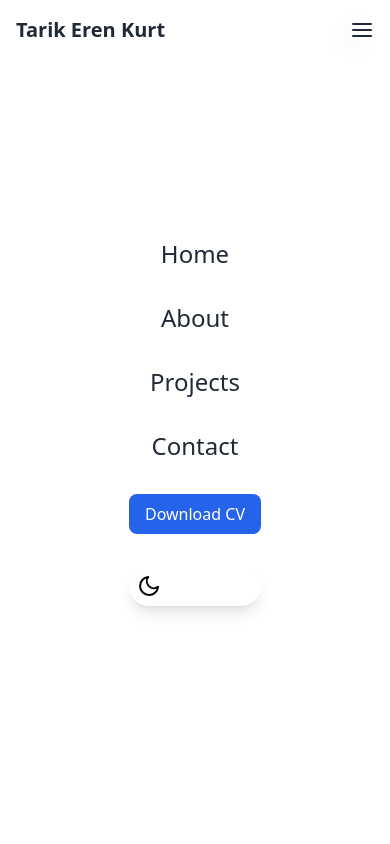
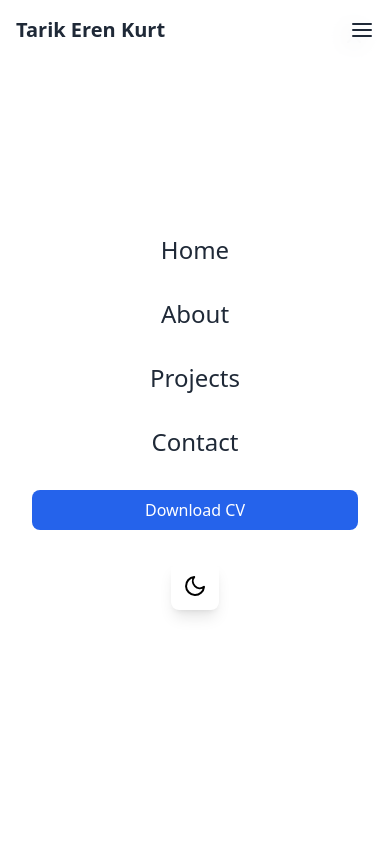
Before and after one commit to fulcrum0/portfolioWebsite, a plain HTML site: page index.html in a window 390 px wide. Both pictures are taken after a click on the button 362 px from the left and 30 px from the top of the page. Shown: the top 844 px of the page. Drawn offline with nearby package versions, Linux system fonts and the light colour scheme.

Commit message:
Update index.html

```diff
--- a/index.html
+++ b/index.html
@@ -52,7 +52,7 @@
         <button class="absolute top-4 right-4 p-2" id="closeMenuBtn">
             <i data-feather="x" class="text-gray-800 dark:text-white"></i>
         </button>
-        <div class="flex flex-col space-y-8 text-center">
+        <div class="flex flex-col space-y-8 text-center w-full px-8">
             <a href="#home" class="text-2xl font-medium text-gray-800 dark:text-white">Home</a>
             <a href="#about" class="text-2xl font-medium text-gray-800 dark:text-white">About</a>
             <a href="#projects" class="text-2xl font-medium text-gray-800 dark:text-white">Projects</a>
@@ -61,10 +61,13 @@
                 class="px-4 py-2 bg-blue-600 text-white rounded-lg hover:bg-blue-700 transition-colors">
                 Download CV
             </a>
-            <button id="themeBtnMobile" class="p-2 rounded-full bg-white dark:bg-gray-800 shadow-lg">
-                <i data-feather="moon" class="dark:hidden"></i>
-                <i data-feather="sun" class="hidden dark:block"></i>
-            </button>
+            <div class="flex justify-center w-full">
+                <button id="themeBtnMobile"
+                    class="p-2 rounded-lg bg-white dark:bg-gray-800 shadow-lg w-12 h-12 flex items-center justify-center">
+                    <i data-feather="moon" class="dark:hidden"></i>
+                    <i data-feather="sun" class="hidden dark:block"></i>
+                </button>
+            </div>
         </div>
     </div>
 
@@ -333,17 +336,14 @@
     </footer>
 
     <script>
-        // AOS ve Feather
         AOS.init({ duration: 800, easing: 'ease-in-out', once: true });
         feather.replace();
 
-        // Tema Toggle
         const themeBtns = [document.getElementById('themeBtn'), document.getElementById('themeBtnMobile')];
         themeBtns.forEach(btn => {
             btn.addEventListener('click', () => {
                 document.documentElement.classList.toggle('dark');
 
-                // İkonları toggle et
                 const moonIcon = btn.querySelector('[data-feather="moon"]');
                 const sunIcon = btn.querySelector('[data-feather="sun"]');
                 moonIcon.classList.toggle('hidden');
@@ -353,12 +353,10 @@
             });
         });
 
-        // Mobile Menu Toggle
         const mobileMenu = document.querySelector('.mobile-menu');
         const mobileMenuBtn = document.getElementById('mobileMenuBtn');
         const closeMenuBtn = document.getElementById('closeMenuBtn');
 
-        // Aç / kapa toggle
         mobileMenuBtn.addEventListener('click', () => {
             mobileMenu.classList.toggle('hidden');
         });
@@ -367,7 +365,6 @@
             mobileMenu.classList.add('hidden');
         });
 
-        // Menüdeki linklere tıklanınca menüyü kapat
         const menuLinks = mobileMenu.querySelectorAll('a');
         menuLinks.forEach(link => {
             link.addEventListener('click', () => {
@@ -376,7 +373,6 @@
         });
     </script>
 
-
 </body>
 
 </html>
```
